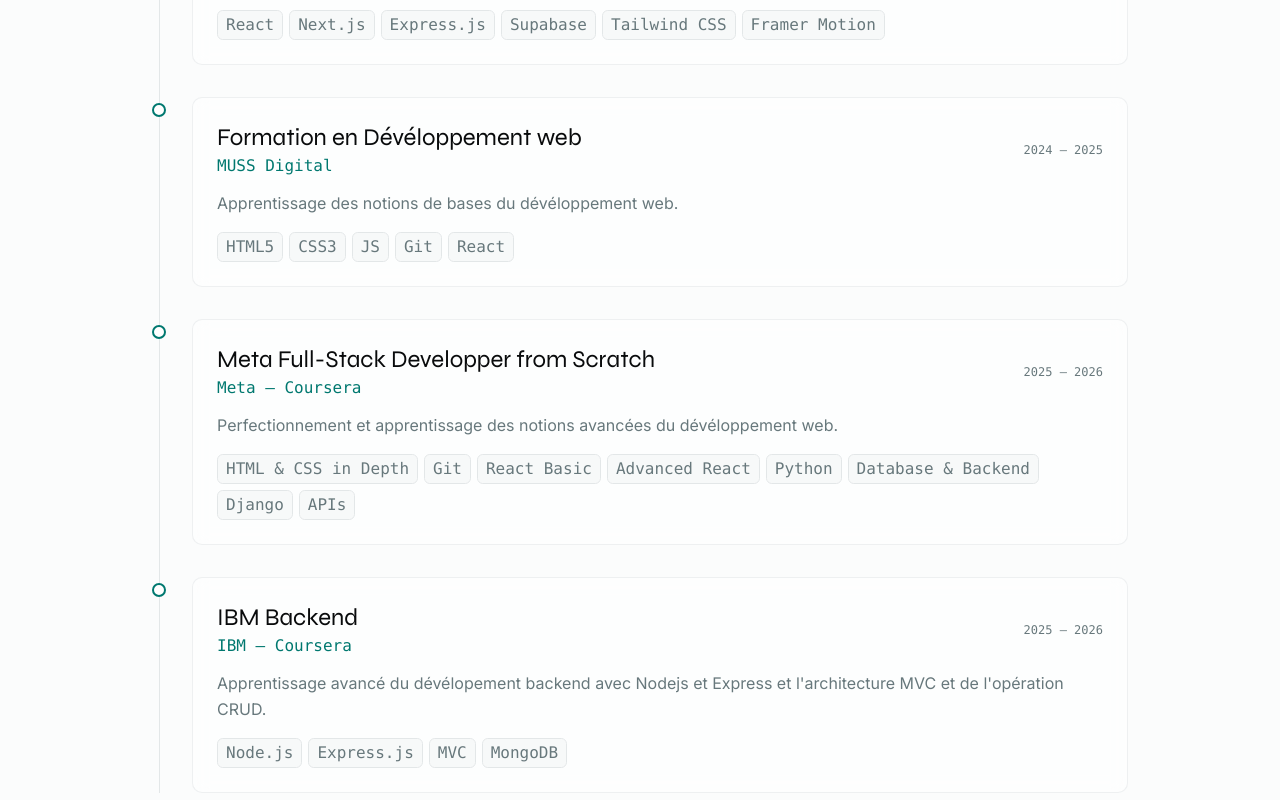
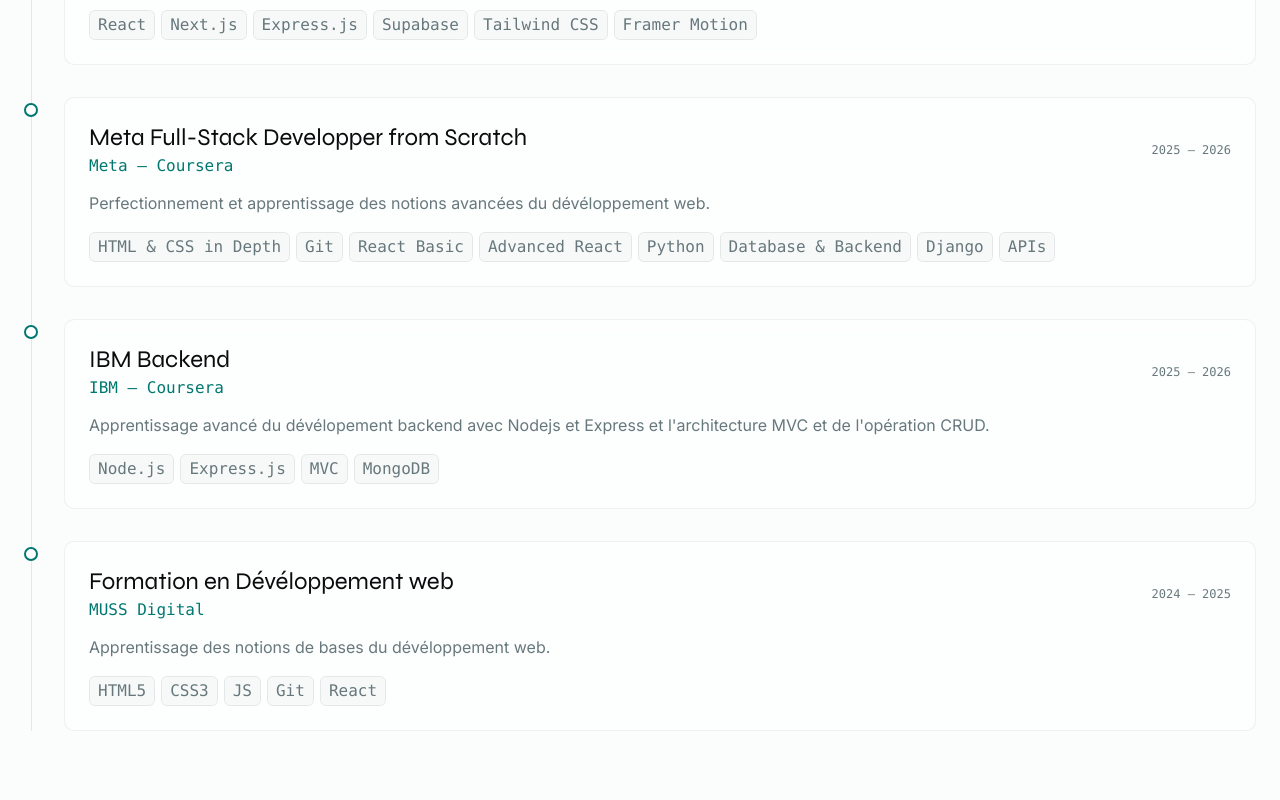
Before and after one commit to Helionux/folio-app, a Next.js app: page / in a window 1280 px wide. Shown: the part 3940-4740 px from the top of the page. Built offline with nearby package versions, Linux system fonts and the light colour scheme; a web font is replaced by a local one.

Commit message:
feat: ajuster la largeur du conteneur des expériences et réorganiser les entrées d'expérience

```diff
--- a/components/sections/experience.tsx
+++ b/components/sections/experience.tsx
@@ -8,7 +8,7 @@
       id="experiences"
       className="scroll-mt-20 border-y border-border/40 bg-muted/30 py-24"
     >
-      <div className="mx-auto max-w-5xl px-6">
+      <div className="mx-auto max-w-7xl px-6">
         <FadeIn>
           <SectionHeading
             label="Expériences"
--- a/lib/data.ts
+++ b/lib/data.ts
@@ -138,13 +138,6 @@
     ],
   },
   {
-    role: "Formation en Dévéloppement web",
-    company: "MUSS Digital",
-    period: "2024 — 2025",
-    description: "Apprentissage des notions de bases du dévéloppement web.",
-    technologies: ["HTML5", "CSS3", "JS", "Git", "React"],
-  },
-  {
     role: "Meta Full-Stack Developper from Scratch",
     company: "Meta — Coursera",
     period: "2025 — 2026",
@@ -169,4 +162,11 @@
       "Apprentissage avancé du dévélopement backend avec Nodejs et Express et l'architecture MVC et de l'opération CRUD.",
     technologies: ["Node.js", "Express.js", "MVC", "MongoDB"],
   },
+  {
+    role: "Formation en Dévéloppement web",
+    company: "MUSS Digital",
+    period: "2024 — 2025",
+    description: "Apprentissage des notions de bases du dévéloppement web.",
+    technologies: ["HTML5", "CSS3", "JS", "Git", "React"],
+  },
 ]
```
